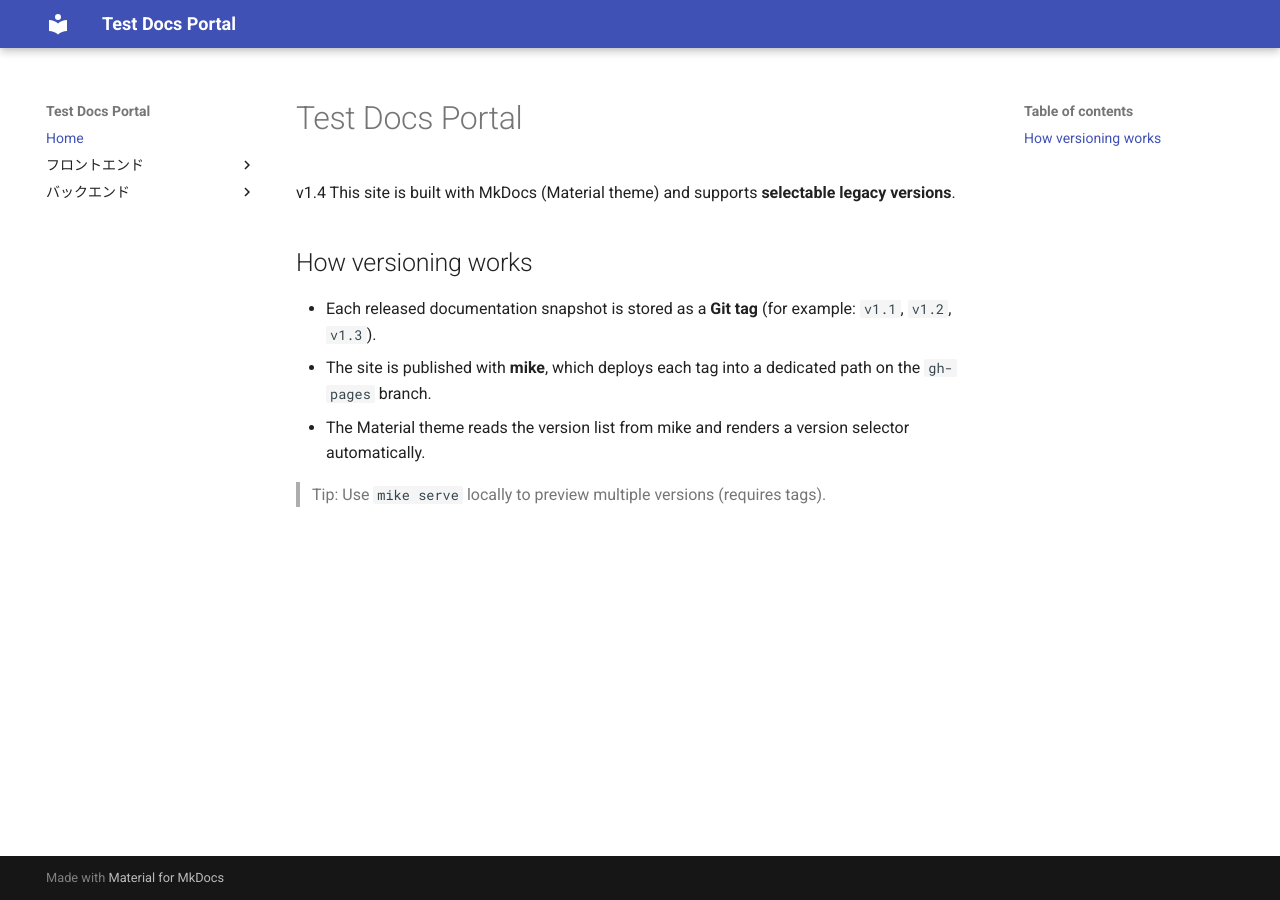
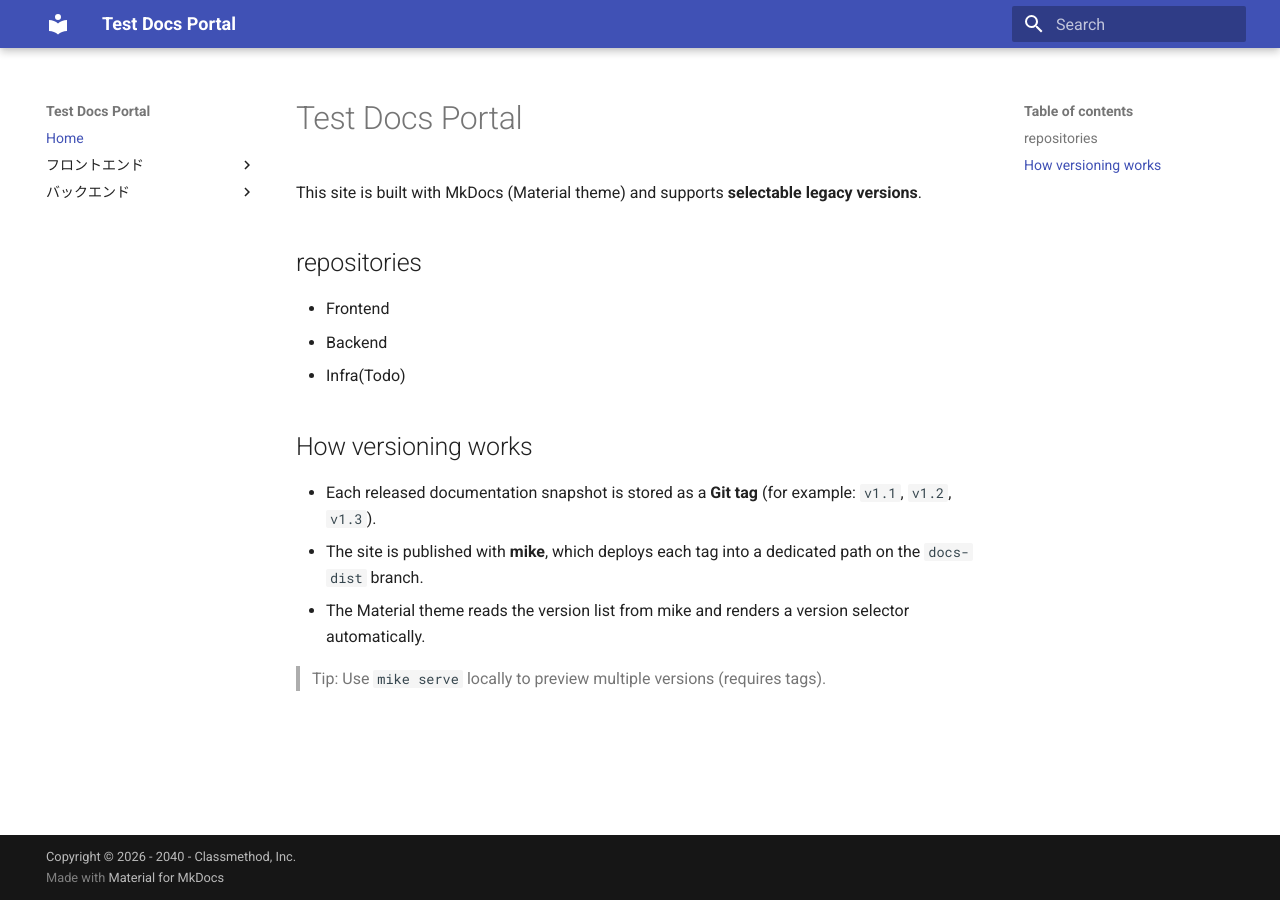
Before and after one commit to 52-git/test-docs-portal, an MkDocs documentation site: the page built from docs/index.md, in a window 1280 px wide. Built offline with MkDocs 1.6.1 and Material for MkDocs 9.7.7, drawn with Linux system fonts in a browser that asks for light colours; the version menu is left out.

```diff
--- a/docs/index.md
+++ b/docs/index.md
@@ -1,11 +1,15 @@
 # Test Docs Portal
 
-v1.4
 This site is built with MkDocs (Material theme) and supports **selectable legacy versions**.
+
+## repositories
+- Frontend
+- Backend
+- Infra(Todo)
 
 ## How versioning works
 - Each released documentation snapshot is stored as a **Git tag** (for example: `v1.1`, `v1.2`, `v1.3`).
-- The site is published with **mike**, which deploys each tag into a dedicated path on the `gh-pages` branch.
+- The site is published with **mike**, which deploys each tag into a dedicated path on the `docs-dist` branch.
 - The Material theme reads the version list from mike and renders a version selector automatically.
 
 > Tip: Use `mike serve` locally to preview multiple versions (requires tags).
--- a/mkdocs.yml
+++ b/mkdocs.yml
@@ -4,7 +4,8 @@ site_description: Documentation portal with selectable legacy versions
 theme:
   name: material
 
-plugins: []
+plugins:
+  - search
 
 nav:
   - Home: index.md
@@ -30,3 +31,5 @@ nav:
 extra:
   version:
     provider: mike
+
+copyright: Copyright © 2026 - 2040 - Classmethod, Inc.
```
